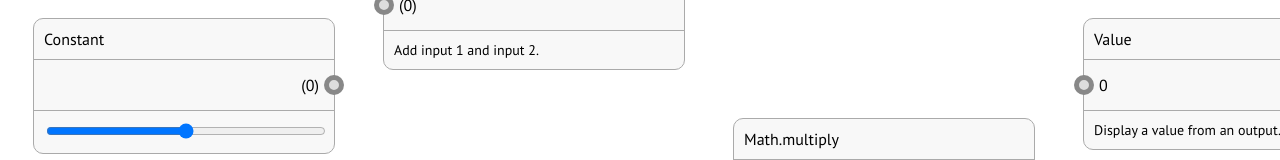
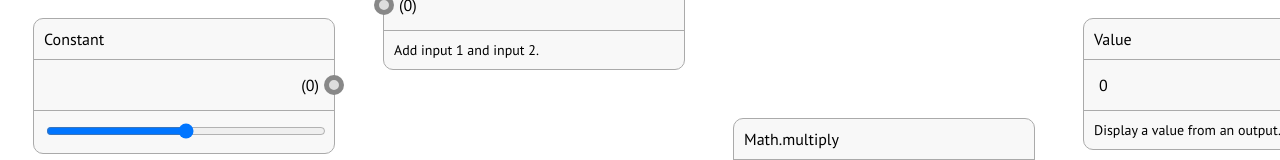
Before and after one commit to onion2k/copper, a React (Create React App) app: page / in a window 1280 px wide. Shown: the part 215-375 px from the top of the page. Built offline with nearby package versions, Linux system fonts and the light colour scheme.

Commit message:
added connector component

```diff
--- /dev/null
+++ b/src/Components/connector.tsx
@@ -0,0 +1,9 @@
+import React, { useState, useEffect } from "react";
+
+interface iConnector {
+  key: string;
+}
+
+export function Connector({ key }: iConnector) {
+  return <div className="node" />;
+}
--- a/src/Components/input.tsx
+++ b/src/Components/input.tsx
@@ -1,4 +1,5 @@
 import React, { useState, useEffect } from "react";
+import { Connector } from "./connector";
 
 interface iInput {
   key: string;
@@ -9,6 +10,7 @@ export function Input({ key, value }: iInput) {
   return (
     <label key={key} className="input">
       ({value})
+      <Connector />
     </label>
   );
 }
--- a/src/Components/output.tsx
+++ b/src/Components/output.tsx
@@ -1,4 +1,5 @@
 import React, { useState, useEffect } from "react";
+import { Connector } from "./connector";
 
 interface iOutput {
   key: string;
@@ -9,6 +10,7 @@ export function Output({ key, value }: iOutput) {
   return (
     <label key={key} className="output">
       ({value})
+      <Connector />
     </label>
   );
 }
--- a/src/styles.css
+++ b/src/styles.css
@@ -35,9 +35,9 @@
   padding: 5px 15px 10px;
 }
 
-.IO label::before {
-  content: "";
+.IO label > .node {
   position: absolute;
+  top: 5px;
   background-color: #dddddd;
   border: 5px solid #888888;
   width: 10px;
@@ -45,14 +45,14 @@
   border-radius: 10px;
 }
 
-.IO label.connecting::before {
+.IO label.connecting > .node {
   background-color: #88ff88;
   border: 1px solid #dddddd;
   width: 18px;
   height: 18px;
 }
 
-.IO label:hover::before {
+.IO label:hover > .node {
   background-color: #ddffdd;
 }
 
@@ -60,7 +60,7 @@
   grid-column: 1 / 2;
 }
 
-.IO label.input::before {
+.IO label.input > .node {
   left: -10px;
 }
 
@@ -69,7 +69,7 @@
   text-align: right;
 }
 
-.IO label.output::before {
+.IO label.output > .node {
   right: -10px;
 }
 
```
